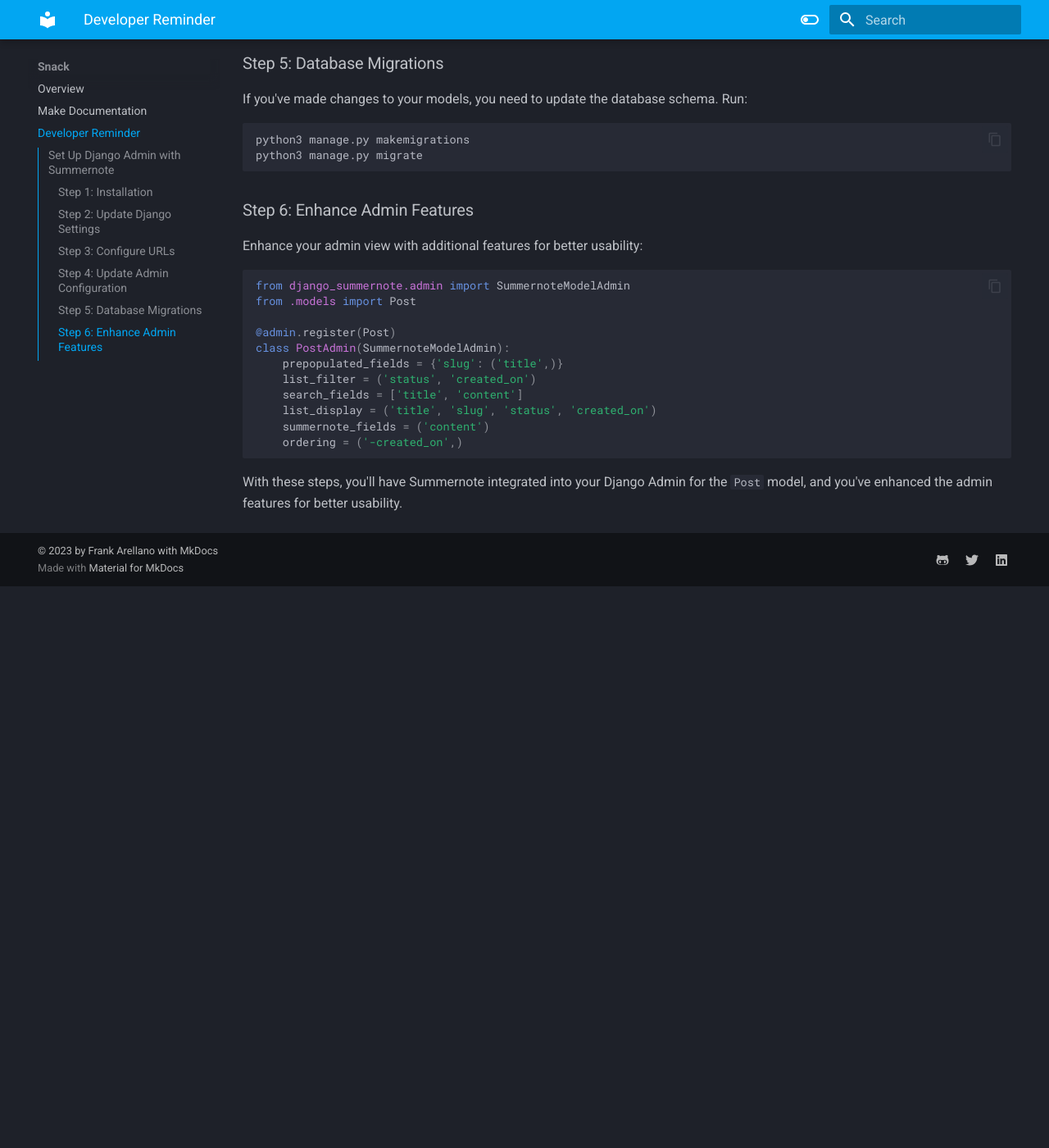
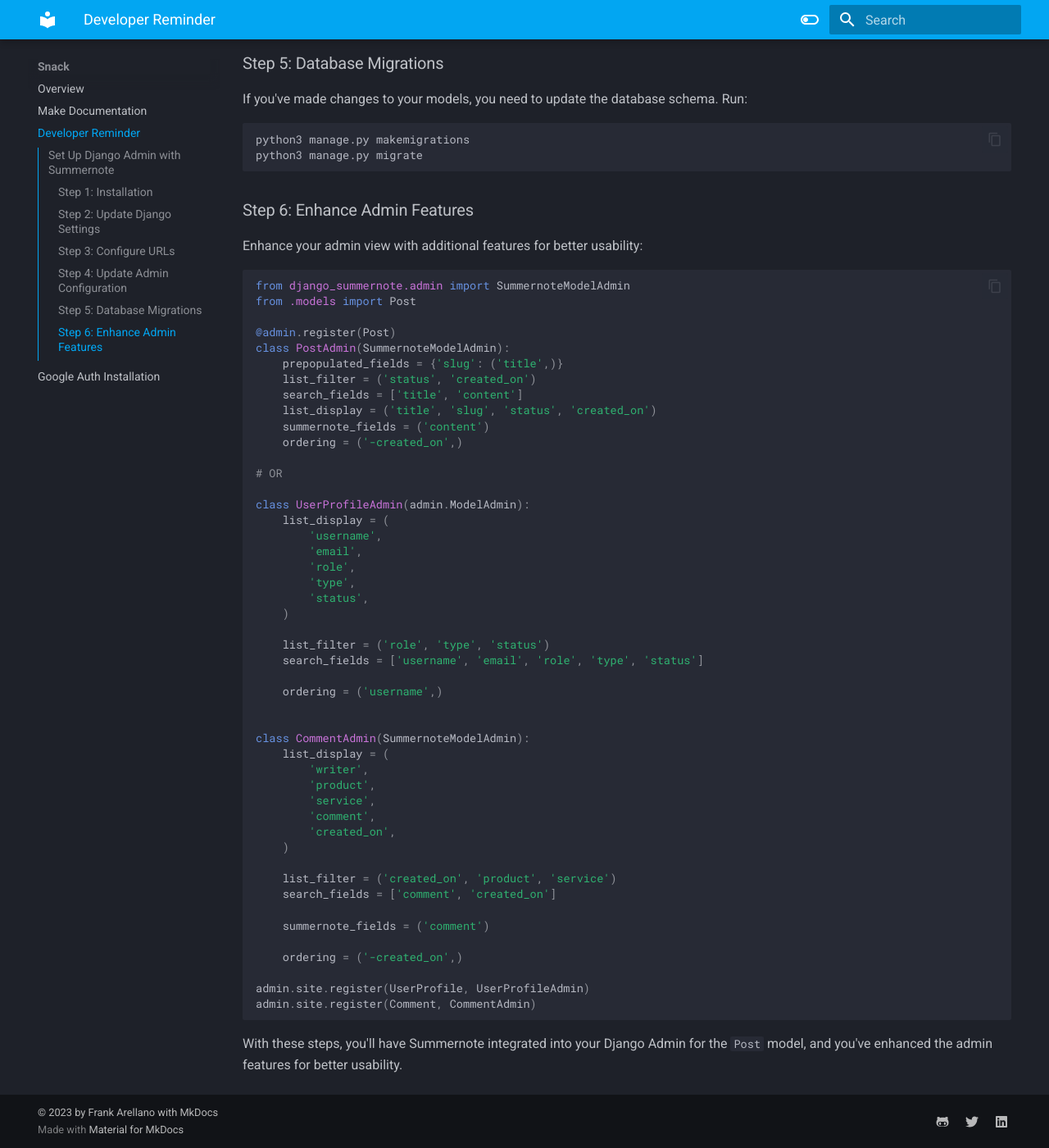
Before and after one commit to Code-Institute-Submissions/py, an MkDocs documentation site: the page built from docs/developer-snack/development_reminder.md, in a window 1280 px wide and 1400 px high, scrolled down 1431 px. Shown: the whole window at 82% size. Built offline with MkDocs 1.6.1 and Material for MkDocs 9.7.7, drawn with Linux system fonts in a browser that asks for light colours; before the commit the page ends 2146 px from its top, so only the background shows below that.

Commit message:
feat: complete Google Login & add related docs to dev snack

````diff
--- a/docs/developer-snack/development_reminder.md
+++ b/docs/developer-snack/development_reminder.md
@@ -78,6 +78,42 @@
     list_display = ('title', 'slug', 'status', 'created_on')
     summernote_fields = ('content')
     ordering = ('-created_on',)
+
+# OR
+
+class UserProfileAdmin(admin.ModelAdmin):
+    list_display = (
+        'username',
+        'email',
+        'role',
+        'type',
+        'status',
+    )
+
+    list_filter = ('role', 'type', 'status')
+    search_fields = ['username', 'email', 'role', 'type', 'status']
+
+    ordering = ('username',)
+
+
+class CommentAdmin(SummernoteModelAdmin):
+    list_display = (
+        'writer',
+        'product',
+        'service',
+        'comment',
+        'created_on',
+    )
+
+    list_filter = ('created_on', 'product', 'service')
+    search_fields = ['comment', 'created_on']
+
+    summernote_fields = ('comment')
+
+    ordering = ('-created_on',)
+
+admin.site.register(UserProfile, UserProfileAdmin)
+admin.site.register(Comment, CommentAdmin)
 ```
 
 With these steps, you'll have Summernote integrated into your Django Admin for the `Post` model, and you've enhanced the admin features for better usability.
--- a/mkdocs.yml
+++ b/mkdocs.yml
@@ -39,6 +39,7 @@
       - Overview: developer-snack/developer_snack.md
       - Make Documentation: developer-snack/mkdoc/mkdoc.md
       - Developer Reminder: developer-snack/development_reminder.md
+      - Google Auth Installation: developer-snack/google_auth.md
   - About:
       - Plexosoft Docs: about.md
       - License: LICENSE.md
````
Also changed, not shown: docs/developer-snack/google_auth.md (added, +124 -0 lines), 2 other files.
